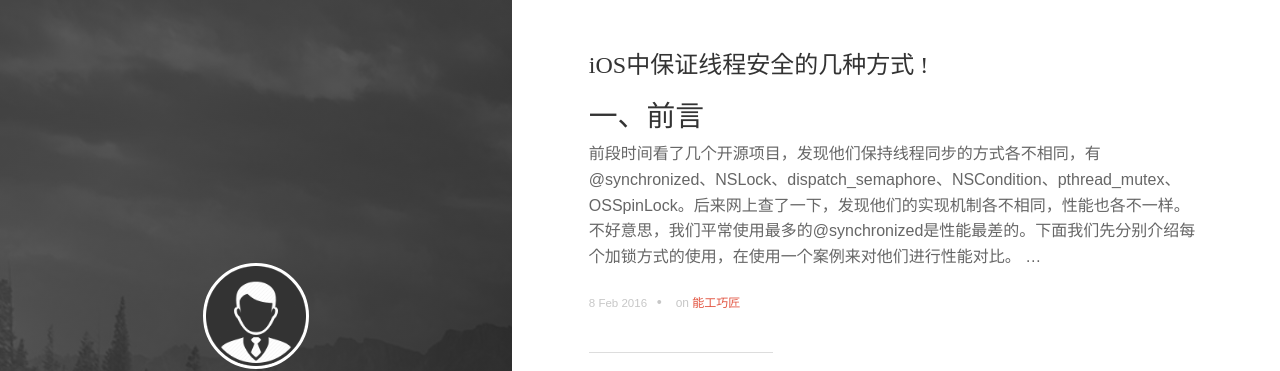
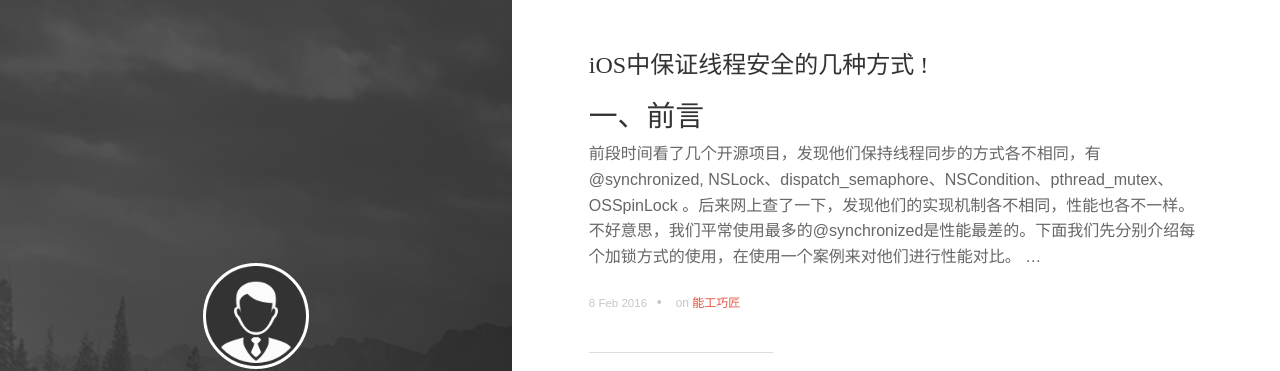
Before and after one commit to JesseZhu/jessezhu.github.io, a Jekyll site: the page built from index.html, in a window 1280 px wide. Shown: the top 371 px of the page. Built offline with Jekyll 4.4.1, drawn with Linux system fonts in a browser that asks for light colours; the list of posts is cut into pages by our own code.

Commit message:
no message

```diff
--- a/_posts/2016-02-08-iOS Safe Thread.markdown
+++ b/_posts/2016-02-08-iOS Safe Thread.markdown
@@ -5,7 +5,7 @@ categories: [杂项]
 tags: [能工巧匠]
 ---
 ### 一、前言
-前段时间看了几个开源项目，发现他们保持线程同步的方式各不相同，有@synchronized、NSLock、dispatch_semaphore、NSCondition、pthread_mutex、OSSpinLock。后来网上查了一下，发现他们的实现机制各不相同，性能也各不一样。不好意思，我们平常使用最多的@synchronized是性能最差的。下面我们先分别介绍每个加锁方式的使用，在使用一个案例来对他们进行性能对比。
+前段时间看了几个开源项目，发现他们保持线程同步的方式各不相同，有 @synchronized, NSLock、dispatch_semaphore、NSCondition、pthread_mutex、OSSpinLock 。后来网上查了一下，发现他们的实现机制各不相同，性能也各不一样。不好意思，我们平常使用最多的@synchronized是性能最差的。下面我们先分别介绍每个加锁方式的使用，在使用一个案例来对他们进行性能对比。
 
 ### 二、介绍与使用
 #### 2.1、@synchronized
```
